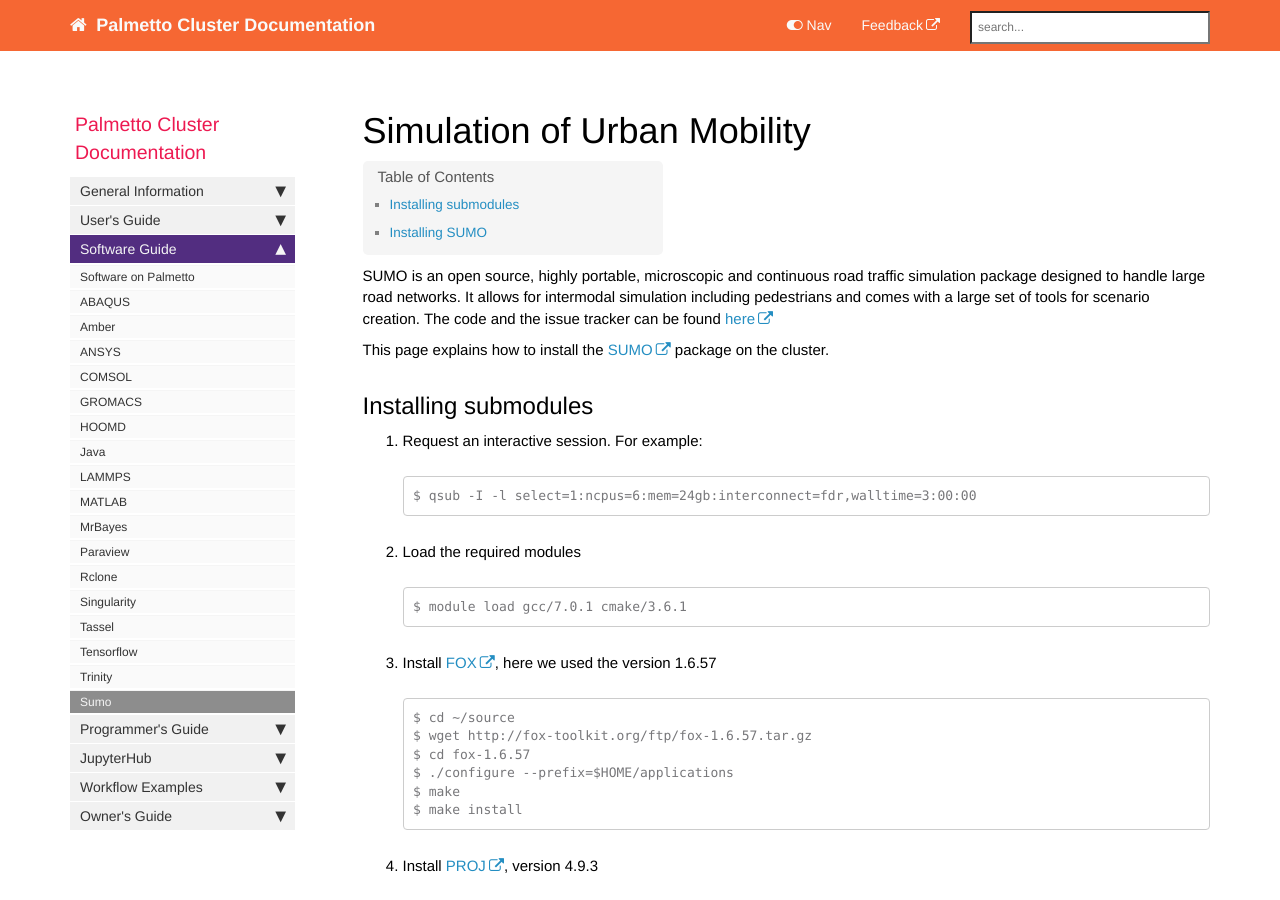
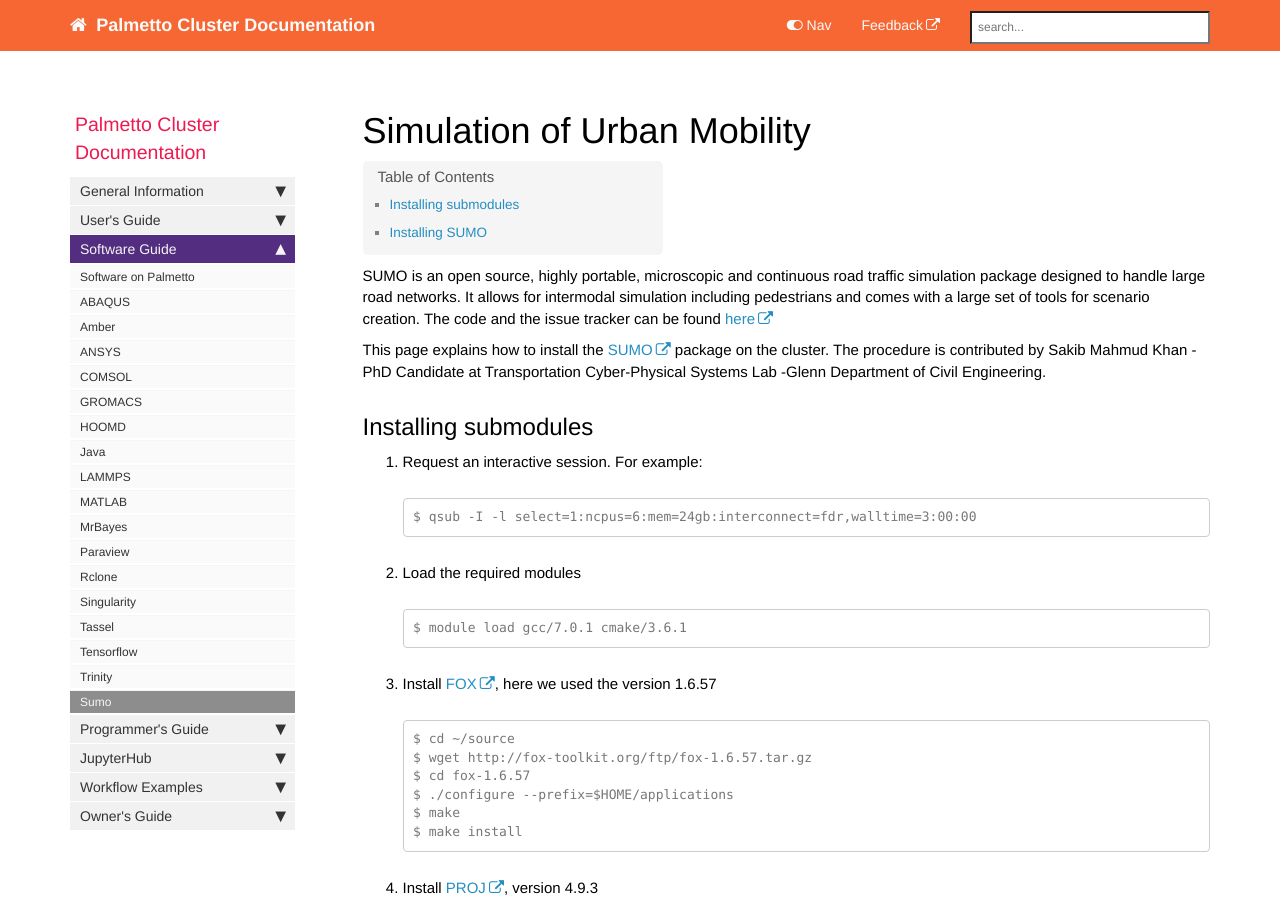
Before and after one commit to clemsonciti/palmetto-documentation, a Jekyll site: the page built from pages/documentation/software_sumo.md, in a window 1280 px wide and 900 px high. Built offline with Jekyll 4.4.1, drawn with Linux system fonts in a browser that asks for light colours; nearby versions of some CDN libraries; comment, search, counter and statistics services are not loaded.

Commit message:
Add contributor

```diff
--- a/pages/documentation/software_sumo.md
+++ b/pages/documentation/software_sumo.md
@@ -9,7 +9,7 @@
 The code and the issue tracker can be found [here](https://github.com/eclipse/sumo/)
 
 This page explains how to install the [SUMO](https://sourceforge.net/projects/sumo/files/)
-package on the cluster.
+package on the cluster. The procedure is contributed by Sakib Mahmud Khan - PhD Candidate at Transportation Cyber-Physical Systems Lab -Glenn Department of Civil Engineering.
 
 ## Installing submodules
 
```
